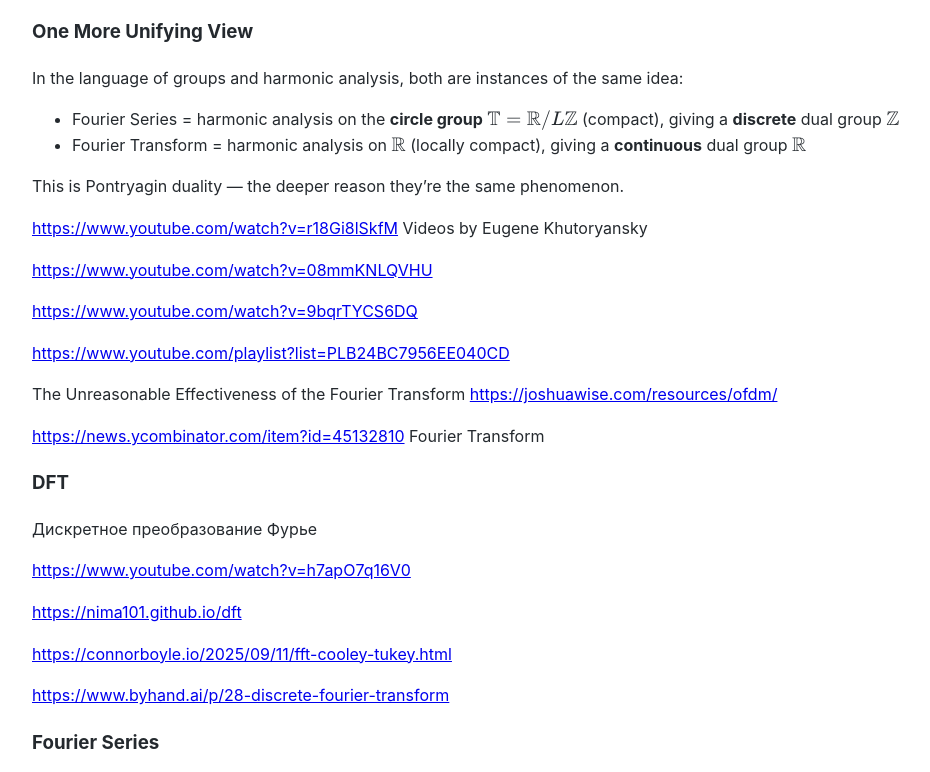
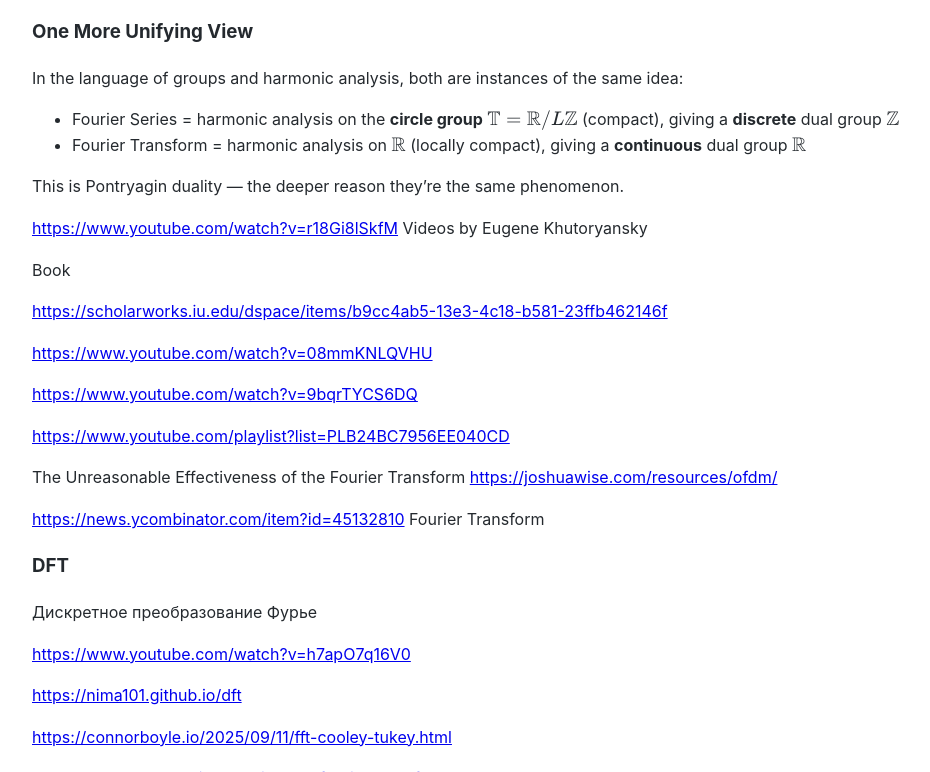
Before and after one commit to Michael-Lubinsky/michael-lubinsky.github.com, a Jekyll site: the page built from math/fourier.md, in a window 1280 px wide and 900 px high, scrolled down 1311 px, cut to the strip 0-772 px from the top of the window. Shown: the whole strip, without its empty margins (158-1088 px from the left). Built offline with Jekyll 4.4.1, drawn with Linux system fonts in a browser that asks for light colours; our own code applies the rules of GitHub Pages for plain Markdown files.

Commit message:
Update fourier.md

```diff
--- a/math/fourier.md
+++ b/math/fourier.md
@@ -65,6 +65,9 @@ This is Pontryagin duality — the deeper reason they're the same phenomenon.
 
 <https://www.youtube.com/watch?v=r18Gi8lSkfM> Videos by Eugene Khutoryansky
 
+Book
+
+<https://scholarworks.iu.edu/dspace/items/b9cc4ab5-13e3-4c18-b581-23ffb462146f>
 
 <https://www.youtube.com/watch?v=08mmKNLQVHU>
 
```
